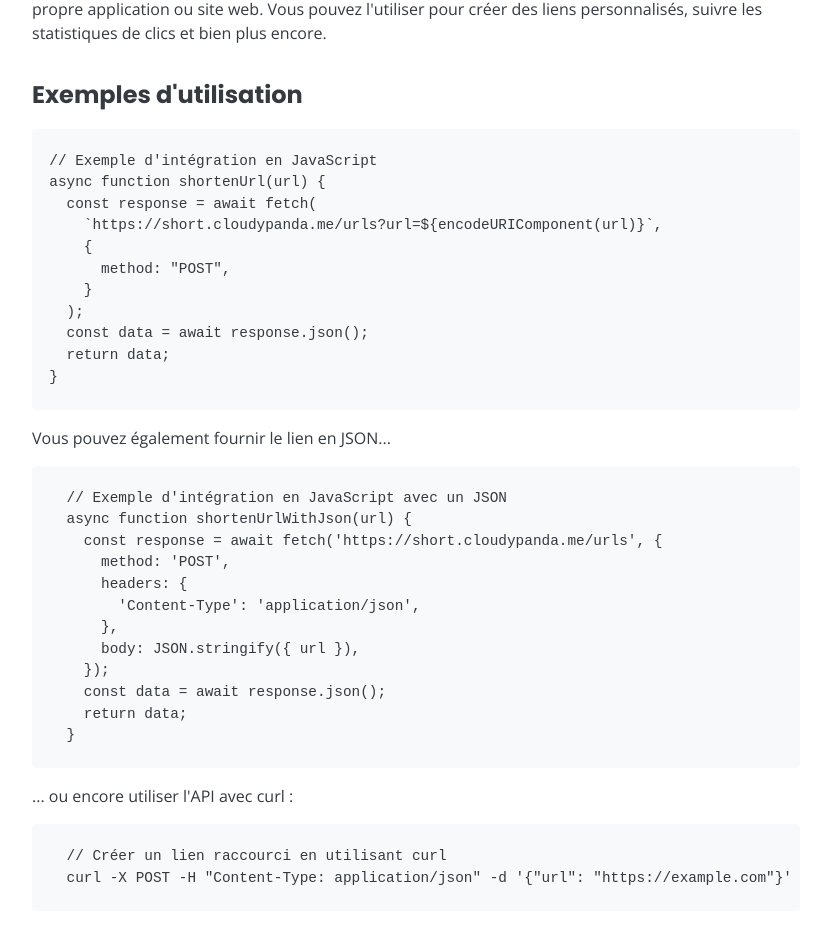
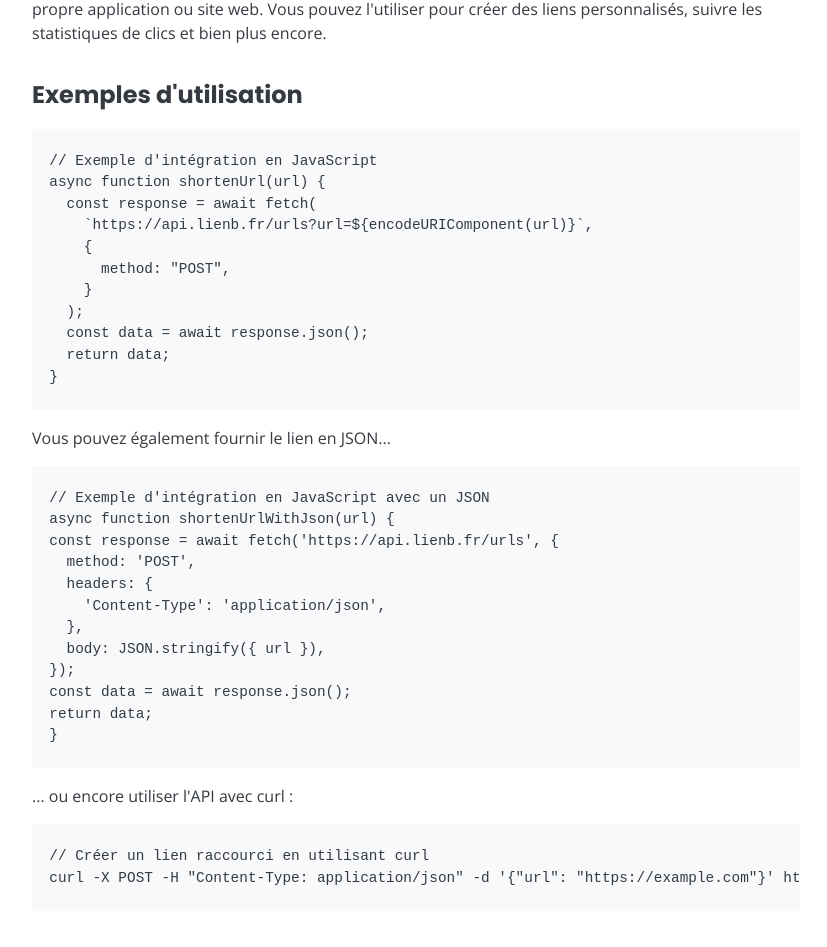
Before and after one commit to mathieuc22/url-shortener-frontend, a Vue app: page /api-docs in a window 1280 px wide. Shown: the part 195-1142 px from the top of the page, without its empty margins (224-1051 px from the left). Built offline with nearby package versions, Linux system fonts and the light colour scheme; no server answers.

Commit message:
Change site url

```diff
--- a/src/components/ApiCode.vue
+++ b/src/components/ApiCode.vue
@@ -4,7 +4,7 @@
   // Exemple d'intégration en JavaScript
   async function shortenUrl(url) {
     const response = await fetch(
-      `https://short.cloudypanda.me/urls?url=${encodeURIComponent(url)}`,
+      `https://api.lienb.fr/urls?url=${encodeURIComponent(url)}`,
       {
         method: "POST",
       }
--- a/src/components/Footer.vue
+++ b/src/components/Footer.vue
@@ -4,7 +4,7 @@
             <p class="footer__text">&copy; 2023 lienb.fr</p>
             <ul class="footer__links">
                 <li class="footer__link-item">
-                    <a href="https://short.cloudypanda.me/docs" target="_blank" rel="noopener noreferrer">API</a>
+                    <a href="https://api.lienb.fr/docs" target="_blank" rel="noopener noreferrer">API</a>
                 </li>
                 <li class="footer__link-item">
                     <a href="https://github.com/mathieuc22/url-shortener-frontend/blob/main/LICENSE" target="_blank"
--- a/src/pages/APIPage.vue
+++ b/src/pages/APIPage.vue
@@ -19,7 +19,7 @@
         <code>
   // Exemple d'intégration en JavaScript avec un JSON
   async function shortenUrlWithJson(url) {
-      const response = await fetch('https://short.cloudypanda.me/urls', {
+  const response = await fetch('https://api.lienb.fr/urls', {
     method: 'POST',
     headers: {
       'Content-Type': 'application/json',
@@ -36,7 +36,7 @@
       <pre>
         <code>
   // Créer un lien raccourci en utilisant curl
-    curl -X POST -H "Content-Type: application/json" -d '{"url": "https://example.com"}' https://short.cloudypanda.me/urls
+  curl -X POST -H "Content-Type: application/json" -d '{"url": "https://example.com"}' https://api.lienb.fr/urls
         </code>
       </pre>
     </section>
@@ -48,7 +48,7 @@
         définitions des modèles et des exemples de code supplémentaires, visitez
         notre page de documentation Swagger :
       </p>
-      <a class="button" href="https://short.cloudypanda.me/docs" target="_blank" rel="noopener noreferrer">
+      <a class="button" href="https://api.lienb.fr/docs" target="_blank" rel="noopener noreferrer">
         Accéder à la documentation
       </a>
     </section>
```
Lines whose indentation alone changed are shown as unchanged.
